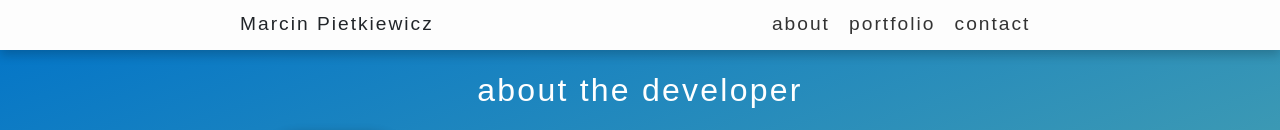
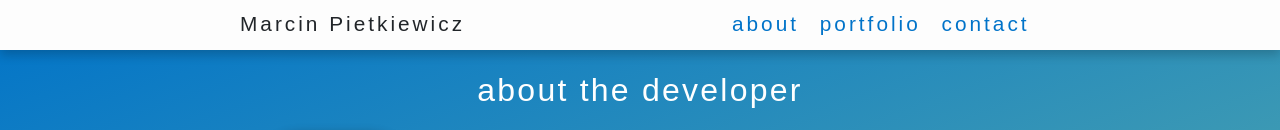
Before and after one commit to MarcinPietkiewicz/portfolio, a React (Create React App) app: page / in a window 1280 px wide. Shown: the top 130 px of the page. Built offline with nearby package versions, Linux system fonts and the light colour scheme; no server answers.

Commit message:
Slight changes in header

```diff
--- a/src/App.scss
+++ b/src/App.scss
@@ -10,7 +10,7 @@ $gray5: #111;
 $paddMenu: 10px;
 $paddMain: 15%;
 $menuOffset: 50px;
-$menuFontSize: 1.2em;
+$menuFontSize: 1.3em;
 
 body {
   margin: 0;
@@ -22,11 +22,11 @@ body {
 .App {
   background-color: $gray1;
   font-family: Armata, sans-serif;
-  height:100%;
+  height: 100%;
 }
 
 header {
-  z-index:99;
+  z-index: 99;
   background-color: $gray0;
   width: 100%;
   height: $menuOffset;
@@ -35,7 +35,7 @@ header {
   flex-flow: row;
   justify-content: space-around;
   align-items: center;
-  letter-spacing: 2px;
+  letter-spacing: 3px;
   position: fixed;
   font-size: $menuFontSize;
   box-shadow: 0px 5px 10px 0px rgba(0, 0, 0, 0.2);
@@ -59,7 +59,8 @@ header {
 
     a {
       text-decoration: none;
-      color: $gray4;
+      // color: $gray4;
+      color:#0073c9;
       padding: 10px 0.5em;
       border-bottom: 2px solid transparent;
     }
@@ -114,10 +115,8 @@ header {
       width: 33%;
 
       .about-pic-section {
-
-        display:flex;
-        flex-direction:column;
-
+        display: flex;
+        flex-direction: column;
 
         #dev-img {
           border-radius: 33%;
@@ -127,42 +126,40 @@ header {
           max-width: 200px;
         }
 
-        .about-links-section{
-          width:70%;
-          display:flex;
-          justify-content:space-around;
-          padding:10px;
-          opacity:0.9;
+        .about-links-section {
+          width: 70%;
+          display: flex;
+          justify-content: space-around;
+          padding: 10px;
+          opacity: 0.9;
         }
       }
     }
     .about-right {
       width: 66%;
       text-align: justify;
-      color:white;
+      color: white;
     }
   }
 }
 
-#portfolio,#contact{
+#portfolio,
+#contact {
   display: flex;
-  flex-flow:column;
-  align-items:center;
+  flex-flow: column;
+  align-items: center;
 }
 
+footer {
+  background-color: white;
+  height: 50px;
+  display: flex;
+  justify-content: center;
+  align-items: center;
+  box-shadow: 0px -5px 10px 0px rgba(0, 0, 0, 0.02);
 
-footer {
- background-color:white;
- height:50px;
- display:flex;
- justify-content:center;
- align-items:center;
- box-shadow: 0px -5px 10px 0px rgba(0, 0, 0, 0.02);
-
-
- a {
-  text-decoration:none;
-  color:$gray4;
-
- }
+  a {
+    text-decoration: none;
+    color: $gray4;
+  }
 }
```
